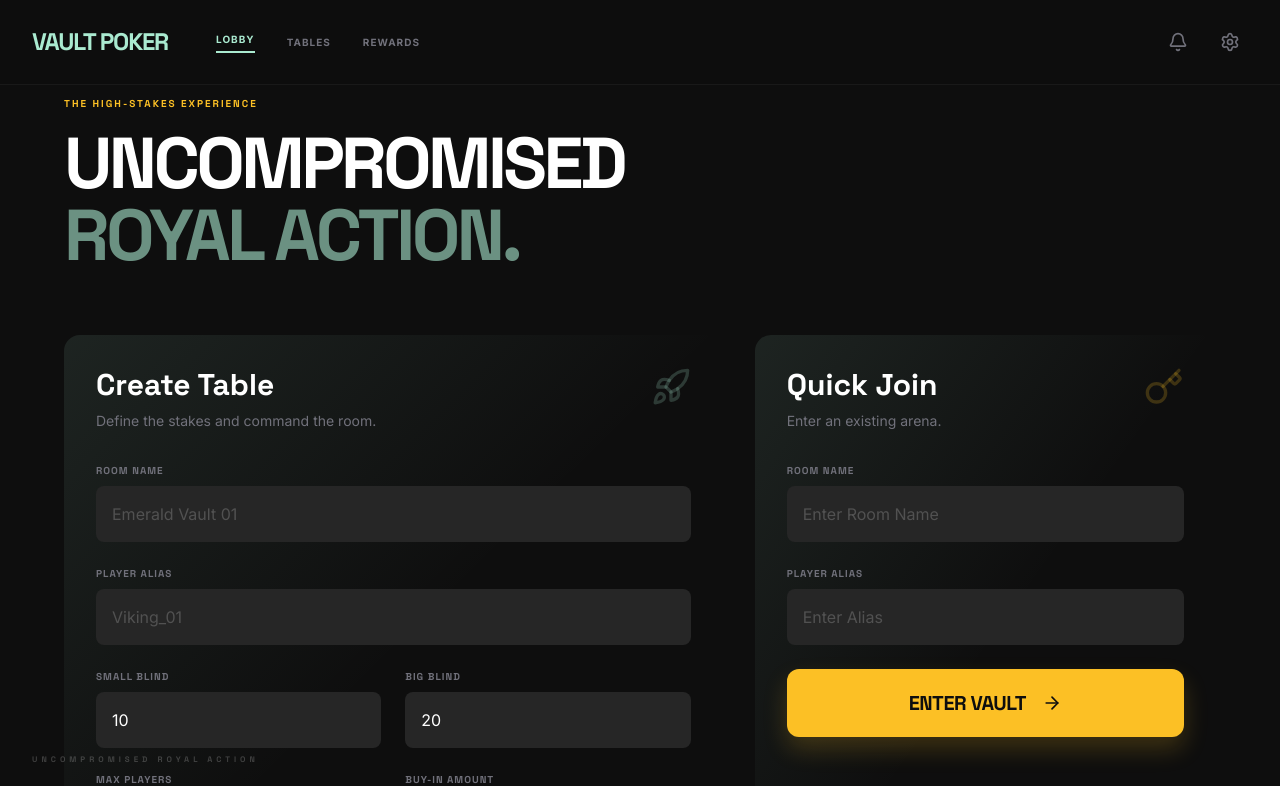
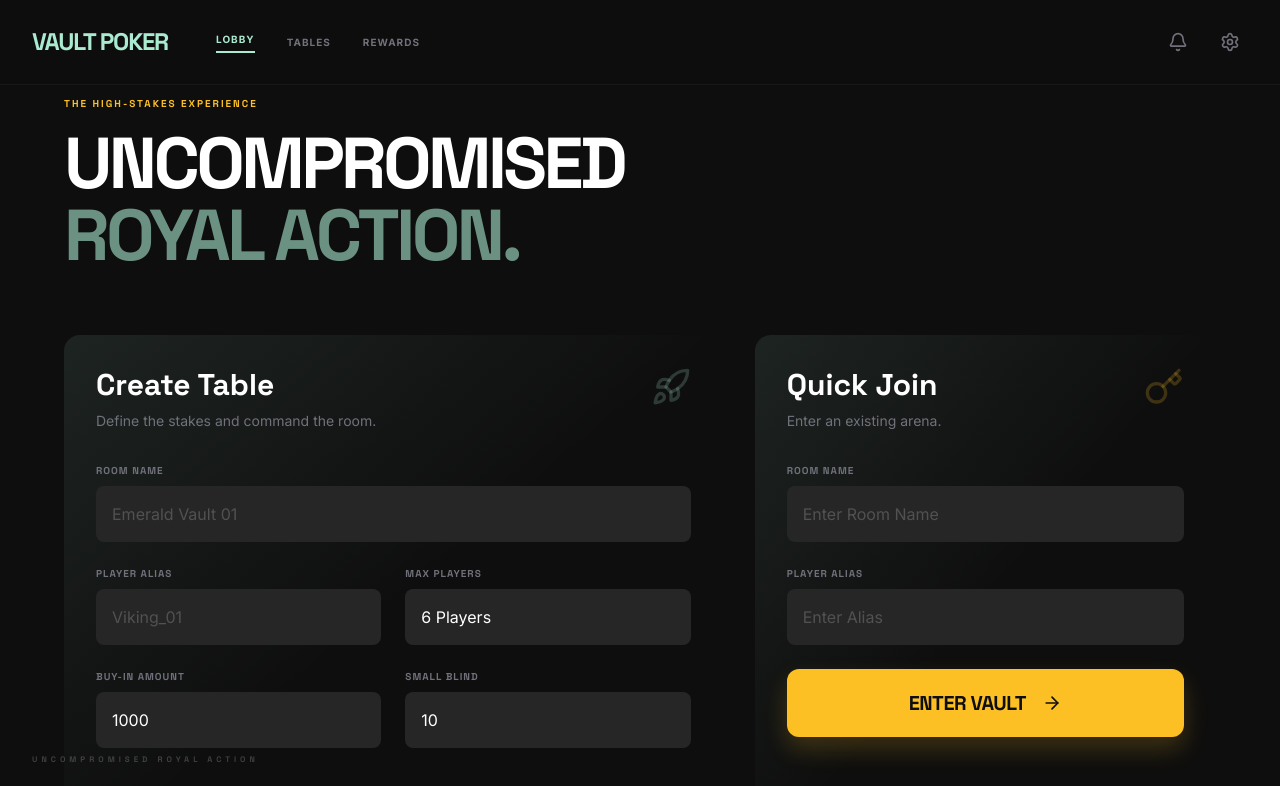
Before and after one commit to itzbenjamin17/Poker-Frontend, a React (Vite) app: page / in a window 1280 px wide. Shown: the top 786 px of the page. Built offline with nearby package versions, Linux system fonts and the light colour scheme.

Commit message:
Revert "Allowing users to change big blind on UI"
This reverts commit cc7bc5babe0c002979dfe1a8cfc478cc17aa5dd7.

```diff
--- a/src/Lobby.tsx
+++ b/src/Lobby.tsx
@@ -114,26 +114,12 @@ export default function Lobby({ onAuth }: { onAuth: (data: AuthResponse) => void
                                     required
                                 />
                             </div>
-                            <div className="col-span-full">
-                                <Input
-                                    label="Player Alias"
-                                    placeholder="Viking_01"
-                                    value={createData.playerName}
-                                    onChange={e => setCreateData({...createData, playerName: e.target.value})}
-                                    required
-                                />
-                            </div>
                             <Input
-                                label="Small Blind"
-                                type="number"
-                                value={createData.smallBlind}
-                                onChange={e => setCreateData({...createData, smallBlind: parseInt(e.target.value)})}
-                            />
-                            <Input
-                                label="Big Blind"
-                                type="number"
-                                value={createData.bigBlind}
-                                onChange={e => setCreateData({...createData, bigBlind: parseInt(e.target.value)})}
+                                label="Player Alias"
+                                placeholder="Viking_01"
+                                value={createData.playerName}
+                                onChange={e => setCreateData({...createData, playerName: e.target.value})}
+                                required
                             />
                             <div className="space-y-2">
                                 <label className="block font-headline text-[10px] font-bold tracking-widest text-zinc-500 uppercase">Max Players</label>
@@ -152,6 +138,12 @@ export default function Lobby({ onAuth }: { onAuth: (data: AuthResponse) => void
                                 type="number"
                                 value={createData.buyIn}
                                 onChange={e => setCreateData({...createData, buyIn: parseInt(e.target.value)})}
+                            />
+                            <Input
+                                label="Small Blind"
+                                type="number"
+                                value={createData.smallBlind}
+                                onChange={e => setCreateData({...createData, smallBlind: parseInt(e.target.value)})}
                             />
 
                             <div className="col-span-full mt-4">
```
